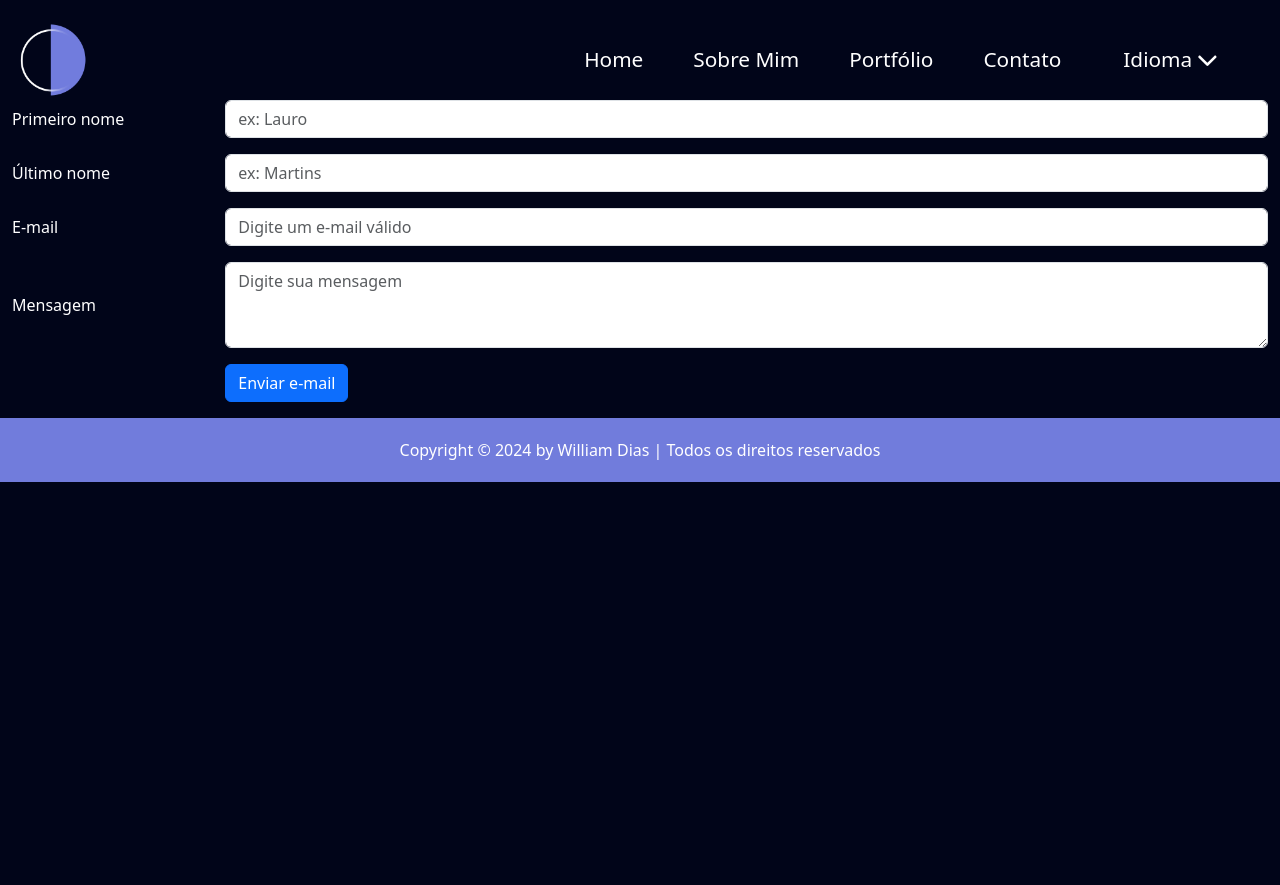
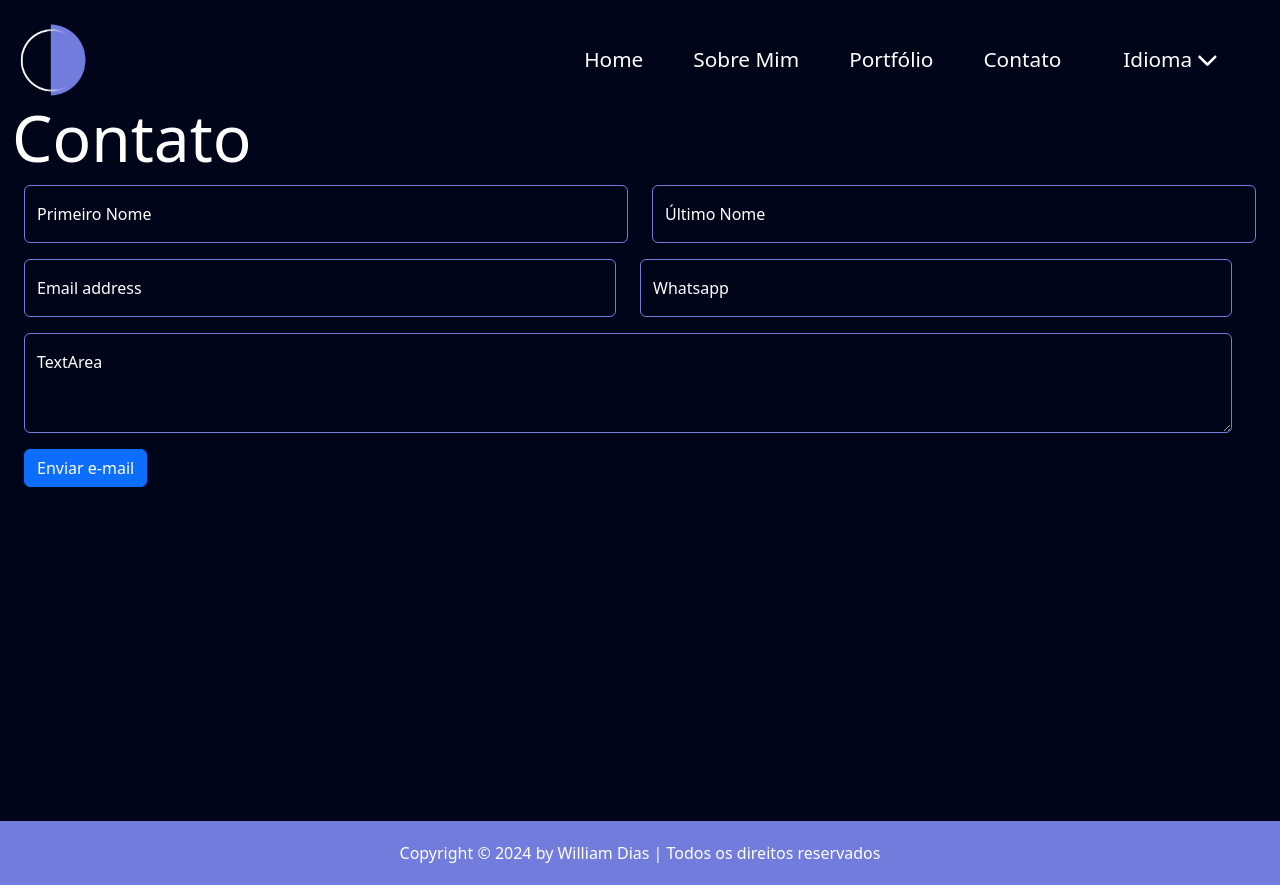
Before and after one commit to williampgdias/my_portfolio, a React (Vite) app: page /contato in a window 1280 px wide. Before the commit the page ends 800 px from the top, so only its background shows below. Built offline with nearby package versions, Linux system fonts and the light colour scheme; a web font is replaced by a local one.

Commit message:
feat(Form): Adicionando um Form como FloatingLabel e aplicando o estilo.

```diff
--- a/src/components/Bootstrap/Form/Form.css
+++ b/src/components/Bootstrap/Form/Form.css
@@ -2,8 +2,41 @@
     height: calc(
         100vh - 100px - 64px
     ); /* 100px is the height of the navbar and 64px is the height of the footer */
+    /* display: flex; */
+    /* border: 1px solid red; */
 }
 
-.form {
-    border: 1px solid red;
+.form-control::placeholder {
+    /* color: #000 !important; */
 }
+
+.form-control {
+    border: 1px solid #717cdc;
+    background-color: transparent;
+    color: #fff !important;
+}
+
+.form-control:focus {
+    border: 1px solid #717cdc;
+    background-color: transparent;
+}
+
+.form-control label {
+    background-color: transparent !important;
+    border: 1px solid red !important;
+}
+
+.form-floating > .form-control-plaintext ~ label,
+.form-floating > .form-control:focus ~ label,
+.form-floating > .form-control:not(:placeholder-shown) ~ label,
+.form-floating > .form-select ~ label {
+    color: #717cdc;
+    font-size: 0.9rem;
+}
+
+.form-floating > .form-control-plaintext ~ label::after,
+.form-floating > .form-control:focus ~ label::after,
+.form-floating > .form-control:not(:placeholder-shown) ~ label::after,
+.form-floating > .form-select ~ label::after {
+    background-color: transparent;
+}
--- a/src/components/Bootstrap/Form/Form.jsx
+++ b/src/components/Bootstrap/Form/Form.jsx
@@ -1,16 +1,21 @@
 import React, { useState } from 'react';
 import Button from 'react-bootstrap/Button';
+import Container from 'react-bootstrap/Container';
+import Row from 'react-bootstrap/Row';
 import Col from 'react-bootstrap/Col';
+import FloatingLabel from 'react-bootstrap/FloatingLabel';
 import Form from 'react-bootstrap/Form';
-import Row from 'react-bootstrap/Row';
 
 import emailjs from 'emailjs-com';
+
+import './Form.css';
 
 function ContactForm() {
     const [formData, setFormData] = useState({
         first_name: '',
         last_name: '',
         email: '',
+        number: '',
         message: '',
     });
 
@@ -43,79 +48,116 @@ function ContactForm() {
     };
 
     return (
+        <>
+            <h1 className="title">Contato</h1>
+            <div className="contact">
                 <Form onSubmit={handleSubmit}>
-            <Form.Group as={Row} className="mb-3" controlId="formFirstName">
-                <Form.Label column sm={2}>
-                    Primeiro nome
-                </Form.Label>
-                <Col sm={10}>
+                    <Container>
+                        <Row>
+                            <Col>
+                                {/* FirstName */}
+                                <FloatingLabel
+                                    controlId="floatingFirstName"
+                                    label="Primeiro Nome"
+                                    className="mb-3"
+                                >
                                     <Form.Control
                                         type="text"
                                         name="first_name"
-                        placeholder="ex: Lauro"
+                                        placeholder="ex.: João"
                                         value={formData.first_name}
                                         onChange={handleChange}
                                         required
                                     />
+                                </FloatingLabel>
                             </Col>
-            </Form.Group>
-
-            <Form.Group as={Row} className="mb-3" controlId="formLastName">
-                <Form.Label column sm={2}>
-                    Último nome
-                </Form.Label>
-                <Col sm={10}>
+                            <Col>
+                                {/* LastName */}
+                                <FloatingLabel
+                                    controlId="floatingLastName"
+                                    label="Último Nome"
+                                    className="mb-3"
+                                >
                                     <Form.Control
                                         type="text"
                                         name="last_name"
-                        placeholder="ex: Martins"
+                                        placeholder="ex.: da Silva"
                                         value={formData.last_name}
                                         onChange={handleChange}
                                         required
                                     />
+                                </FloatingLabel>
                             </Col>
-            </Form.Group>
-            <Form.Group as={Row} className="mb-3" controlId="formEmail">
-                <Form.Label column sm={2}>
-                    E-mail
-                </Form.Label>
-                <Col sm={10}>
+                            <Row>
+                                {/* Email */}
+                                <Col>
+                                    <FloatingLabel
+                                        controlId="floatingEmail"
+                                        label="Email address"
+                                        className="mb-3"
+                                    >
                                         <Form.Control
                                             type="email"
                                             name="email"
-                        placeholder="Digite um e-mail válido"
+                                            placeholder="name@example.com"
                                             value={formData.email}
                                             onChange={handleChange}
                                             required
                                         />
+                                    </FloatingLabel>
                                 </Col>
-            </Form.Group>
+
+                                {/* Whatsapp */}
+                                <Col>
+                                    <FloatingLabel
+                                        controlId="floatingNumber"
+                                        label="Whatsapp"
+                                        className="mb-3"
+                                    >
+                                        <Form.Control
+                                            type="number"
+                                            name="number"
+                                            placeholder="(21)99999-9999"
+                                            value={formData.number}
+                                            onChange={handleChange}
+                                            required
+                                        />
+                                    </FloatingLabel>
+                                </Col>
+                            </Row>
 
                             {/* TextArea */}
-            <Form.Group as={Row} className="mb-3" controlId="formMessage">
-                <Form.Label column sm={2}>
-                    Mensagem
-                </Form.Label>
-                <Col sm={10}>
+                            <Row>
+                                <Col>
+                                    <FloatingLabel
+                                        controlId="floatingTextArea"
+                                        label="TextArea"
+                                        className="mb-3"
+                                    >
                                         <Form.Control
                                             as="textarea"
-                        rows={3}
+                                            rows={30}
                                             type="text"
                                             name="message"
                                             placeholder="Digite sua mensagem"
                                             value={formData.message}
                                             onChange={handleChange}
+                                            style={{ height: '100px' }}
                                             required
                                         />
+                                    </FloatingLabel>
                                 </Col>
+                            </Row>
+
+                            {/* Send Button */}
+                            <Form.Group className="mb-3">
+                                <Button type="submit">Enviar e-mail</Button>
                             </Form.Group>
-
-            <Form.Group as={Row} className="mb-3">
-                <Col sm={{ span: 10, offset: 2 }}>
-                    <Button type="submit">Enviar e-mail</Button>
-                </Col>
-            </Form.Group>
+                        </Row>
+                    </Container>
                 </Form>
+            </div>
+        </>
     );
 }
 
```
Lines whose indentation alone changed are shown as unchanged.
